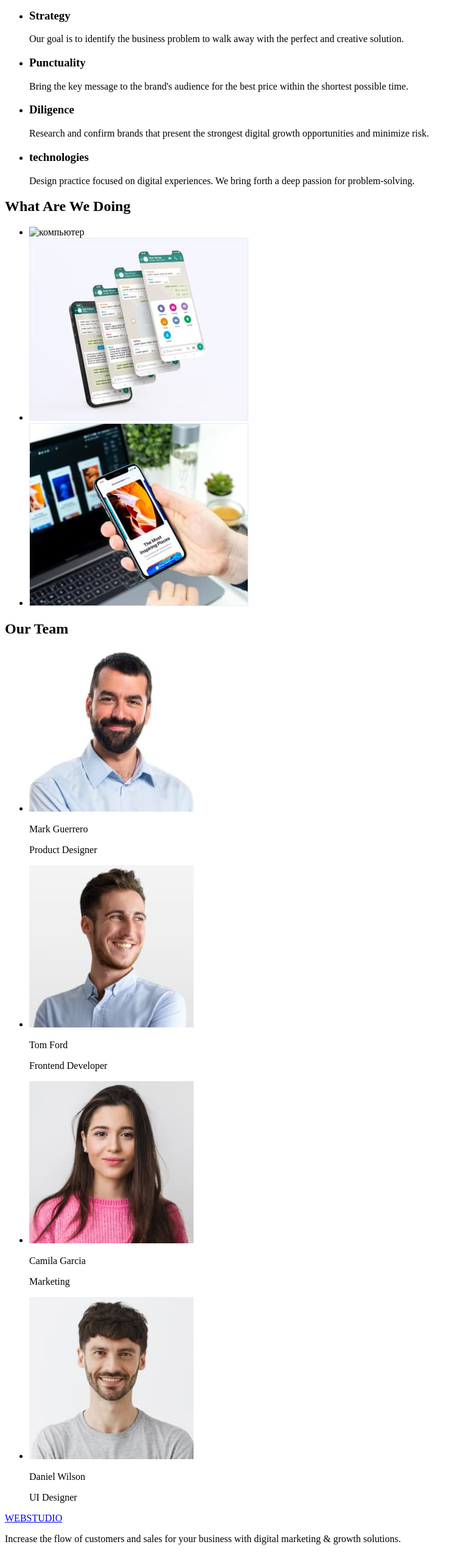
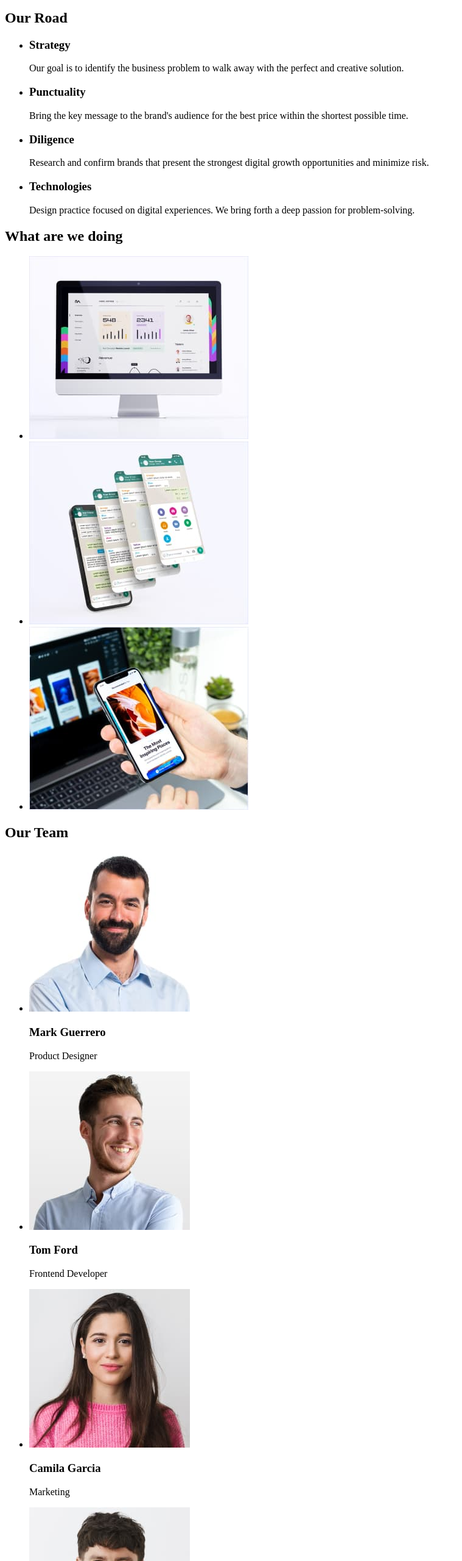
Before and after one commit to Borrouz/goit-markup-hw-01, a plain HTML site: page index.html in a window 1280 px wide. Shown: the part 240-2800 px from the top of the page at 61% size, without its empty margins (0-759 px from the left). Drawn offline with Linux system fonts and the light colour scheme.

Commit message:
hange for html

```diff
--- a/index.html
+++ b/index.html
@@ -9,7 +9,7 @@
 <body>
 <header>
     <nav>
-        <a href=".index/html">WEBSTUDIO</a>
+        <a href=”./index.html”>WebStudio</a>
         <ul>
             <li><a href="studio">Studio</a></li>
             <li><a href="portfolio">Portfolio</a></li>
@@ -30,6 +30,7 @@
         <button type="button">Order Service</button>
     </section>
     <section>
+        <h2>Our Road</h2>
     <ul >
         <li>
            <h3>Strategy</h3>
@@ -44,22 +45,22 @@
            <p>Research and confirm brands that present the strongest digital growth opportunities and minimize risk.</p>
         </li>
         <li>
-           <h3>technologies</h3>
+           <h3>Technologies</h3>
            <p>Design practice focused on digital experiences. We bring forth a deep passion for problem-solving.</p>
         </li>
     </ul>
     </section>
 <section>
-    <h2>What Are We Doing</h2>
+    <h2>What are we doing</h2>
     <ul>
         <li>
-            <img width="360" src="images/Rectangle71.jpg" alt="компьютер">
+            <img width="360" src="./images/img1.jpg" alt="компьютер">
         </li>
         <li>
-            <img width="360" src="images/img2.jpg" alt="мессенджеры на телефоне">
+            <img width="360" src="./images/img2.jpg" alt="мессенджеры на телефоне">
         </li>
         <li>
-            <img width="360" src="images/img3.jpg" alt="Графическая разроботка">
+            <img width="360" src="./images/img3.jpg" alt="Графическая разроботка">
         </li>
     </ul>
 </section>
@@ -67,30 +68,30 @@
     <h2>Our Team</h2>
     <ul>
         <li>
-            <img width="270" src="images/man1.jpg" alt="Mark Guerrero">
-            <p>Mark Guerrero</p>
+            <img width="264" src="./images/man1.jpg" alt="Mark Guerrero">
+            <h3>Mark Guerrero</h3>
             <p>Product Designer</p>
        </li>
         <li>
-            <img width="270" src="images/man2.jpg" alt="Tom Ford">
-            <p>Tom Ford</p>
+            <img width="264" src="./images/man2.jpg" alt="Tom Ford">
+            <h3>Tom Ford</h3>
             <p>Frontend Developer</p>
         </li>
         <li>
-            <img width="270" src="images/woman.jpg" alt="Camila Garcia">
-            <p>Camila Garcia</p>
+            <img width="264" src="./images/woman.jpg" alt="Camila Garcia">
+            <h3>Camila Garcia</h3>
             <p>Marketing</p>
         </li>
         <li>
-            <img width="270" src="images/man3.jpg" alt="Daniel Wilson">
-            <p>Daniel Wilson</p>
+            <img width="264" src="./images/man3.jpg" alt="Daniel Wilson">
+            <h3>Daniel Wilson</h3>
             <p>UI Designer</p>
         </li>
     </ul>
 </section>
 </main>
 <footer>
-    <a href="webstudio">WEBSTUDIO</a>
+    <a href="./index.html">WebStudio</a>
     <p>Increase the flow of customers and sales for your business with digital marketing & growth solutions.</p>
 </footer>
 </body>
```
Also changed, not shown: images/img1.jpg (renamed from images/Rectangle 71.jpg).
